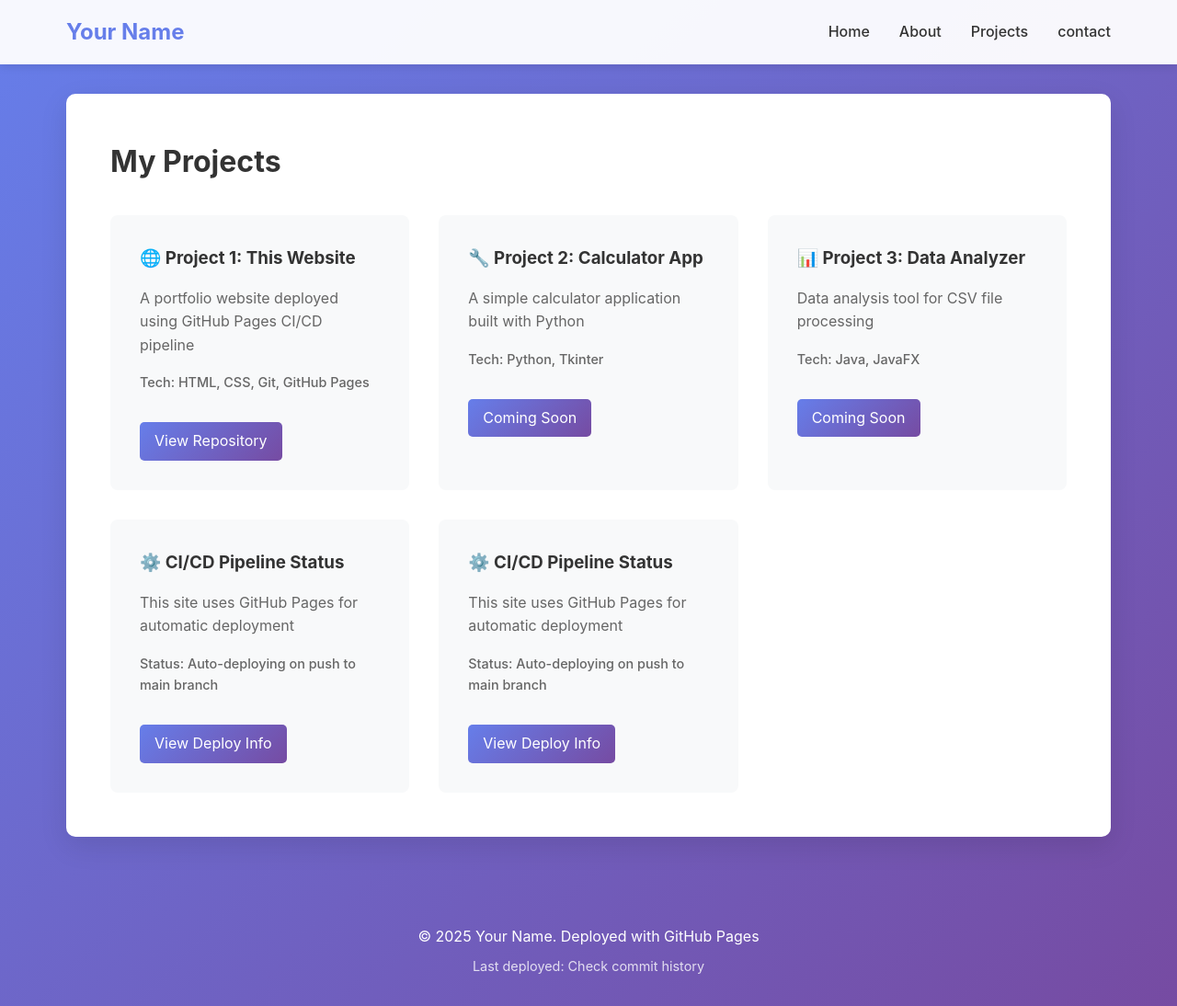
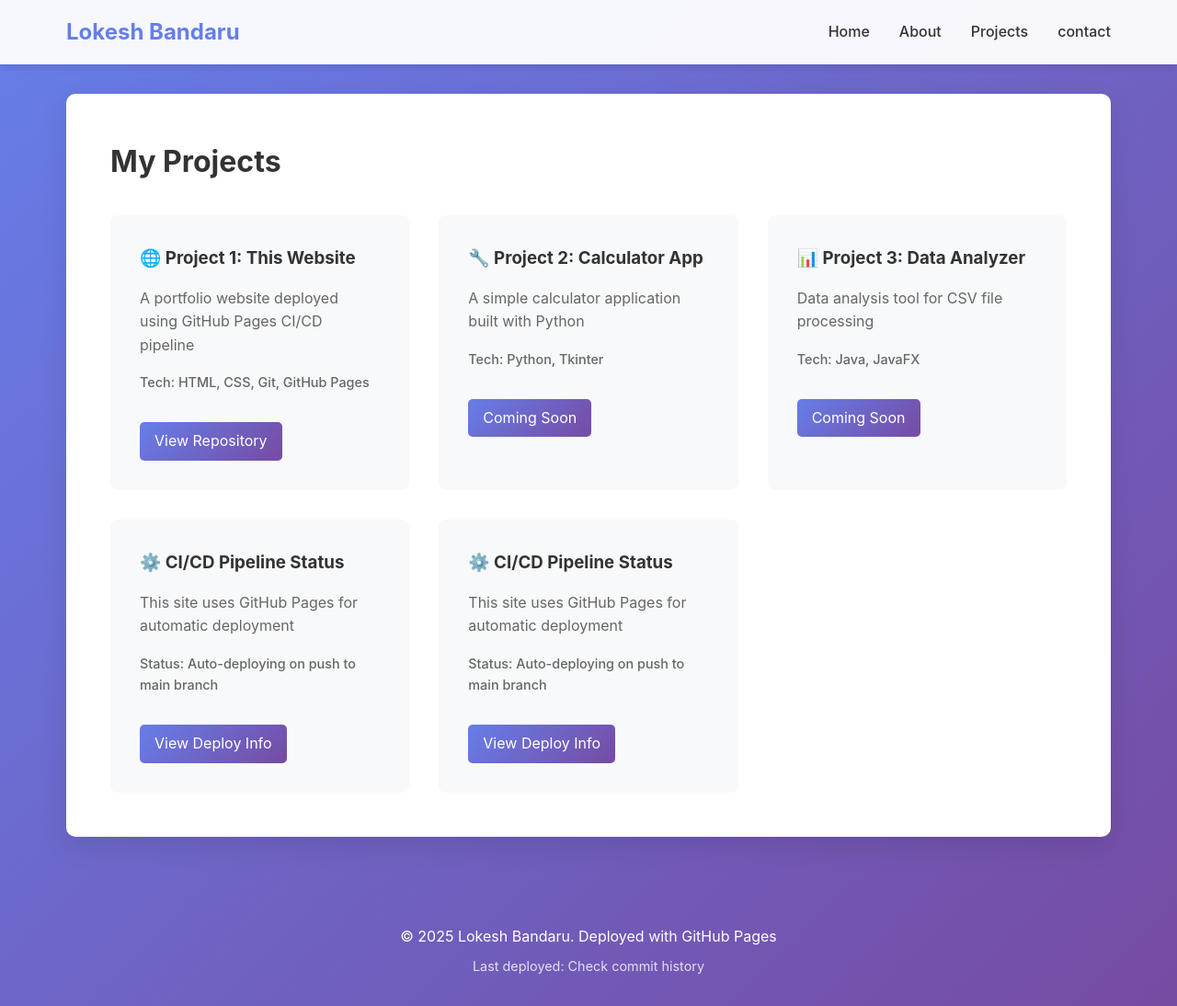
Before and after one commit to Lokeshloki8886/Lokeshloki8886.github.io, a plain HTML site: page project.html in a window 1280 px wide. Shown: the whole page at 92% size. Drawn offline with Linux system fonts and the light colour scheme.

Commit message:
changes made

```diff
--- a/project.html
+++ b/project.html
@@ -9,7 +9,7 @@
 <body>
     <nav>
         <div class="nav-container">
-            <h1>Your Name</h1>
+            <h1>Lokesh Bandaru</h1>
             <ul>
                 <li><a href="index.html">Home</a></li>
                 <li><a href="about.html">About</a></li>
@@ -58,7 +58,7 @@
     </main>
 
     <footer>
-        <p>&copy; 2025 Your Name. Deployed with GitHub Pages</p>
+        <p>&copy; 2025 Lokesh Bandaru. Deployed with GitHub Pages</p>
         <p class="deploy-info">Last deployed: <span id="deploy-date">Check commit history</span></p>
     </footer>
 </body>
```
Also changed, not shown: about.html (+2 -2 lines).
